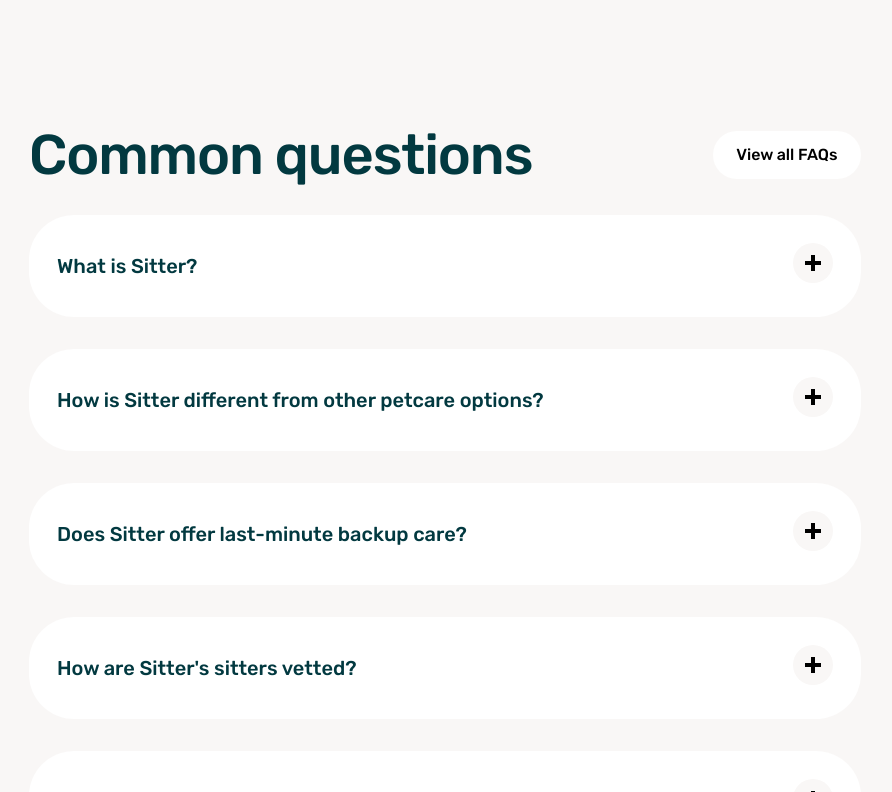
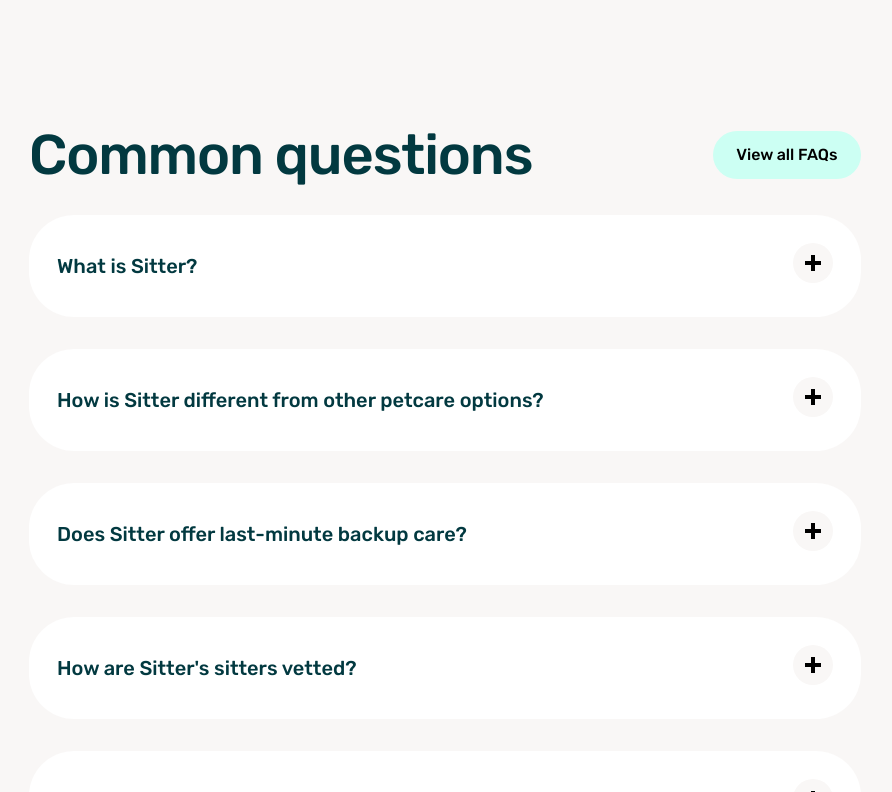
Before and after one commit to samsonc89/otter-replica, a React (Vite) app: page / in a window 1280 px wide. Shown: the part 3760-4552 px from the top of the page, without its empty margins (195-1087 px from the left). Built offline with nearby package versions, Linux system fonts and the light colour scheme.

Commit message:
Fix colors for buttons

```diff
--- a/src/components/Navbar/navbar.css
+++ b/src/components/Navbar/navbar.css
@@ -45,6 +45,9 @@ nav ul {
   gap: 1em;
 }
 
+.login-wrapper > .btn-signup {
+  background-color: var(--light-asset-bg-color);
+}
 .btn-login {
   border: none;
   background: none;
--- a/src/index.css
+++ b/src/index.css
@@ -85,6 +85,7 @@ button {
   padding: 0.875em 1.35em;
   line-height: 1;
   font-weight: 500;
+  background-color: #ccfff3;
 }
 
 h1 {
```
